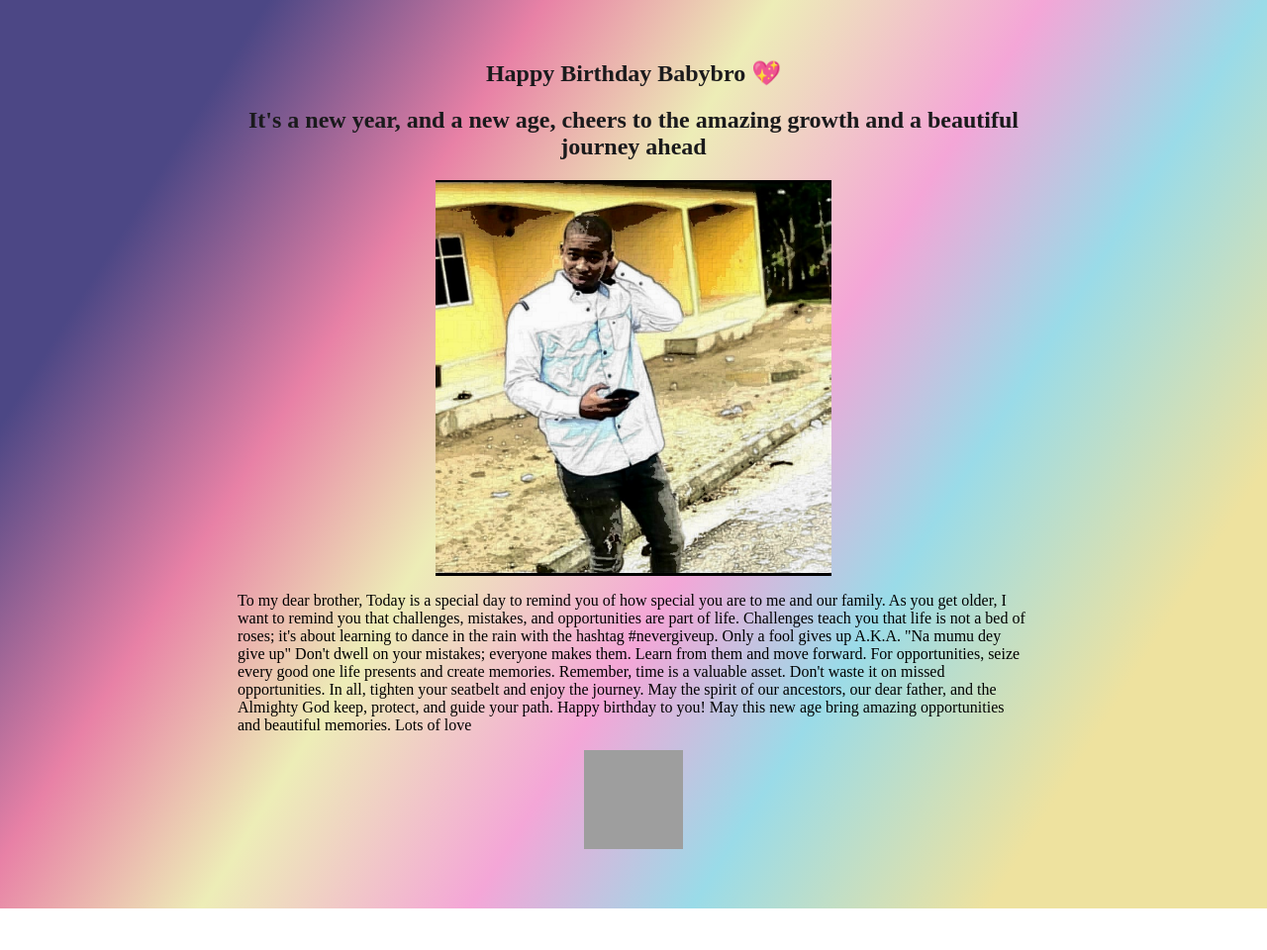
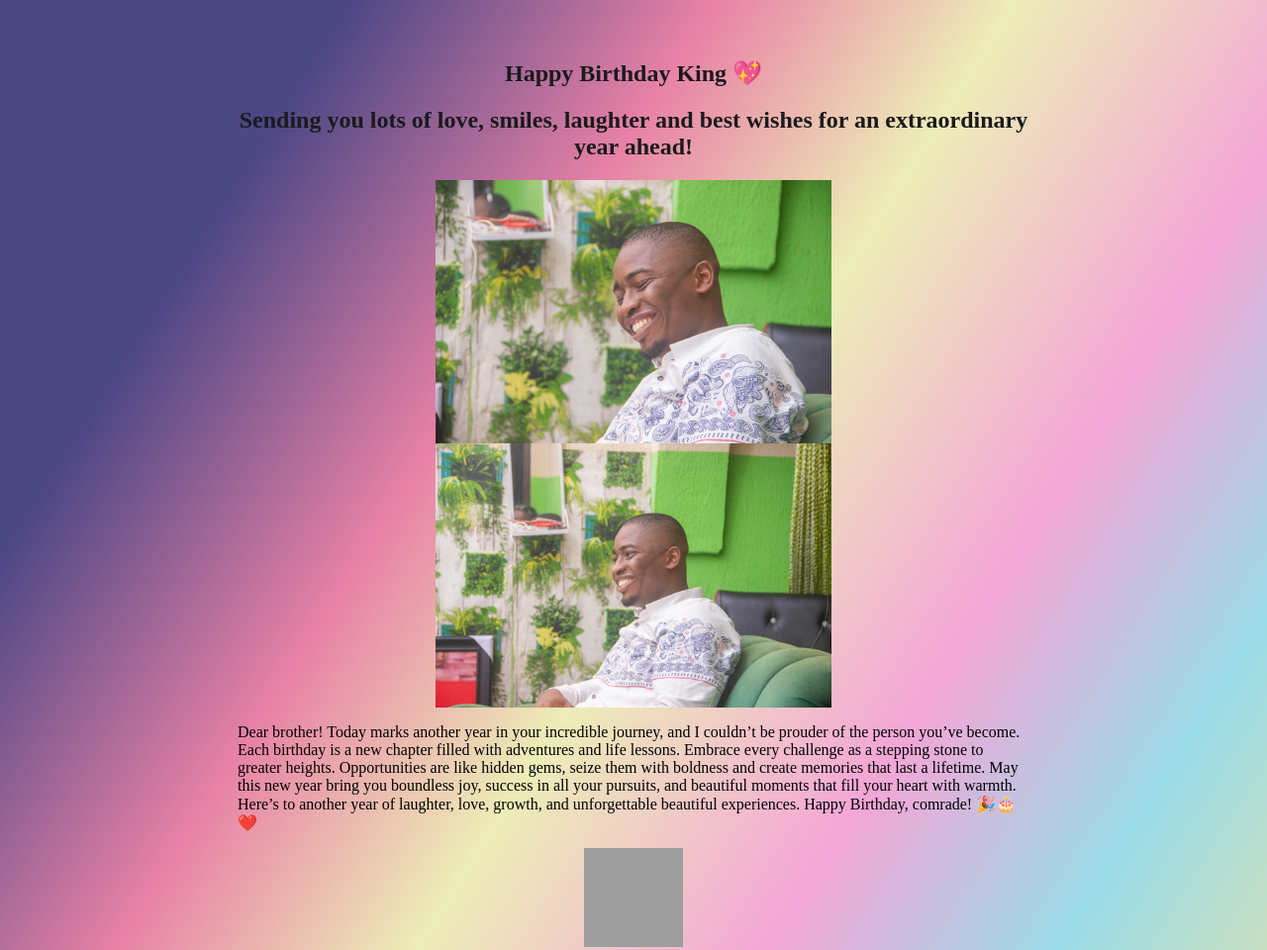
Before and after one commit to Queency31NSPPD/King_Solo, a plain HTML site: page index.html in a window 1280 px wide. Shown: the top 960 px of the page at 99% size. Before the commit the page ends 918 px from the top, so only its background shows below. Drawn offline with Linux system fonts and the light colour scheme; grey boxes are pictures that could not be loaded.

Commit message:
updated files
html and images

```diff
--- a/index.html
+++ b/index.html
@@ -7,6 +7,36 @@
     <link rel="stylesheet" href="/styles.css" />
 </head>
 <body>
+  <h1>Happy Birthday King <span>&#128150;</span></h1>
+  <h2>Sending you lots of love, smiles, laughter and best wishes for an extraordinary year ahead!
+
+  </h2>
+  <img
+  src="/images/IMG_0837.JPG"
+  alt="picture" class="profile-picture"/>
+  <img
+  src="/images/IMG_0836.JPG"
+  alt="picture" class="profile-picture"/>
+<p>
+ Dear brother!
+
+  Today marks another year in your incredible journey, and I couldn’t be prouder of the person you’ve become. Each birthday is a new chapter filled with adventures and life lessons.
+
+  Embrace every challenge as a stepping stone to greater heights. Opportunities are like hidden gems, seize them with boldness and create memories that last a lifetime.
+
+  May this new year bring you boundless joy, success in all your pursuits, and beautiful moments that fill your heart with warmth.
+
+  Here’s to another year of laughter, love, growth, and unforgettable beautiful experiences.
+
+  Happy Birthday, comrade! 🎉🎂❤️
+</p>
+  <picture>
+     <source srcset="https://fonts.gstatic.com/s/e/notoemoji/latest/1fa77/512.webp" type="image/webp">
+     <img src="https://fonts.gstatic.com/s/e/notoemoji/latest/1fa77/512.gif" alt="🩷" width="100" height="100" align-item="center" >
+   </picture>
+
+
+
     <h1>Happy Birthday Babybro <span>&#128150;</span></h1>
     <h2>It's a new year, and a new age, cheers to the amazing growth and a beautiful journey ahead</h2>
     <img
```
Also changed, not shown: images/IMG_0753.JPG (added), images/IMG_0836.JPG (added), images/IMG_0837.JPG (added).
